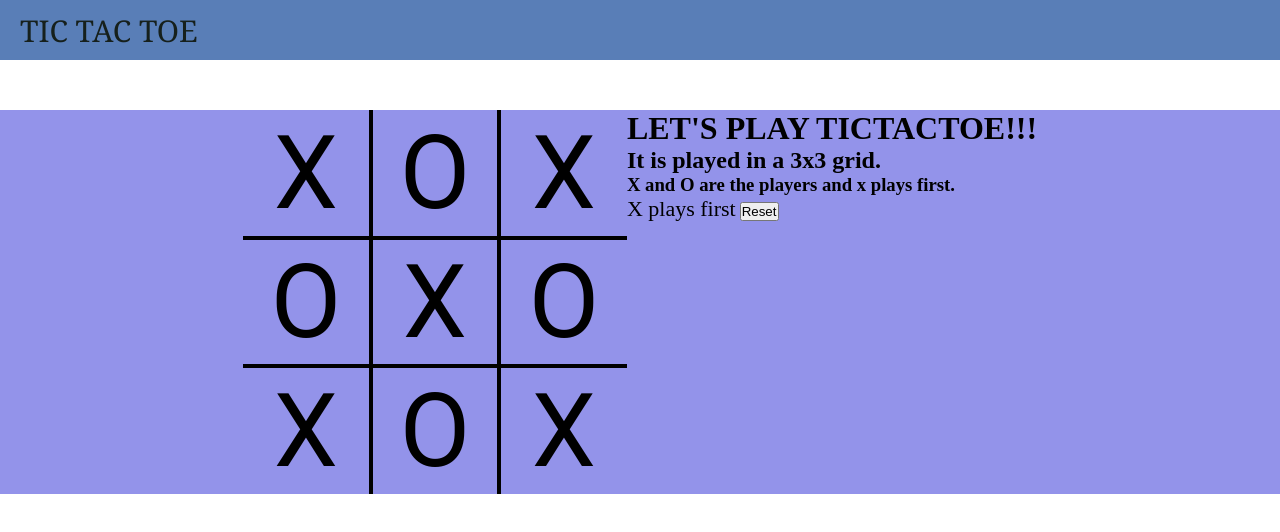
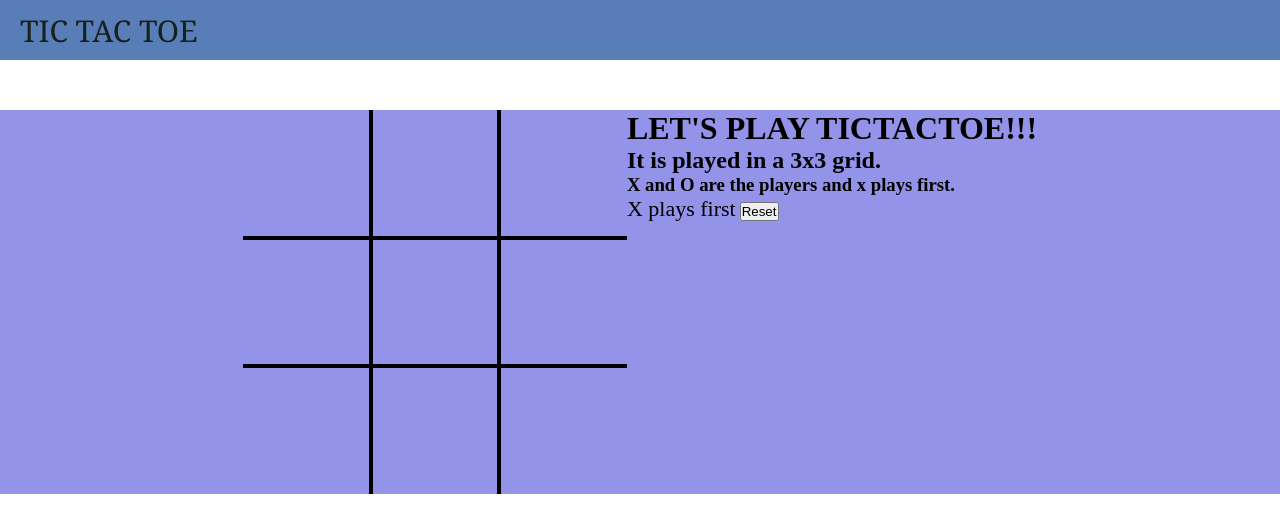
Before and after one commit to nightcrawler0112/tictactoe, a plain HTML site: page index.html in a window 1280 px wide. Drawn offline with Linux system fonts and the light colour scheme.

Commit message:
changes in skeleton

```diff
--- a/index.html
+++ b/index.html
@@ -18,15 +18,15 @@
 
      <div class="gamecontainer">
         <div class="container">
-            <div class="box bt-0 bl-0"> <span class ="boxtext ">X</span> </div>
-            <div class="box bt-0"> <span class ="boxtext">O</span> </div>
-            <div class="box bt-0 br-0"> <span class ="boxtext">X</span> </div>
-            <div class="box bl-0"> <span class ="boxtext">O</span> </div>
-            <div class="box "> <span class ="boxtext">X</span> </div>
-            <div class="box br-0"> <span class ="boxtext">O</span> </div>
-            <div class="box bl-0 bb-0"> <span class ="boxtext">X</span> </div>
-            <div class="box bb-0"> <span class ="boxtext">O</span> </div>
-            <div class="box bb-0 br-0"> <span class ="boxtext">X</span> </div>
+            <div class="box bt-0 bl-0"> <span class ="boxtext "></span> </div>
+            <div class="box bt-0"> <span class ="boxtext"></span> </div>
+            <div class="box bt-0 br-0"> <span class ="boxtext"></span> </div>
+            <div class="box bl-0"> <span class ="boxtext"></span> </div>
+            <div class="box "> <span class ="boxtext"></span> </div>
+            <div class="box br-0"> <span class ="boxtext"></span> </div>
+            <div class="box bl-0 bb-0"> <span class ="boxtext"></span> </div>
+            <div class="box bb-0"> <span class ="boxtext"></span> </div>
+            <div class="box bb-0 br-0"> <span class ="boxtext"></span> </div>
 
         </div>
 
```
